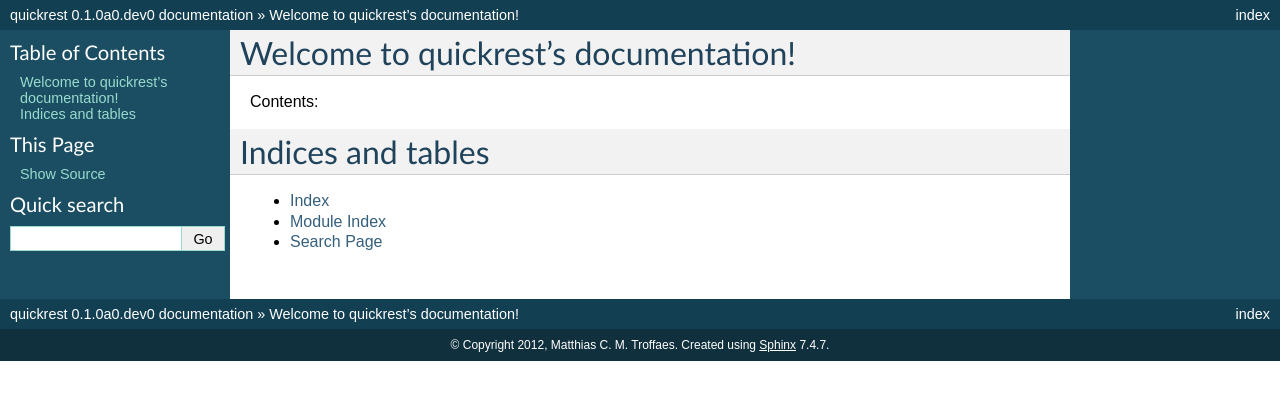
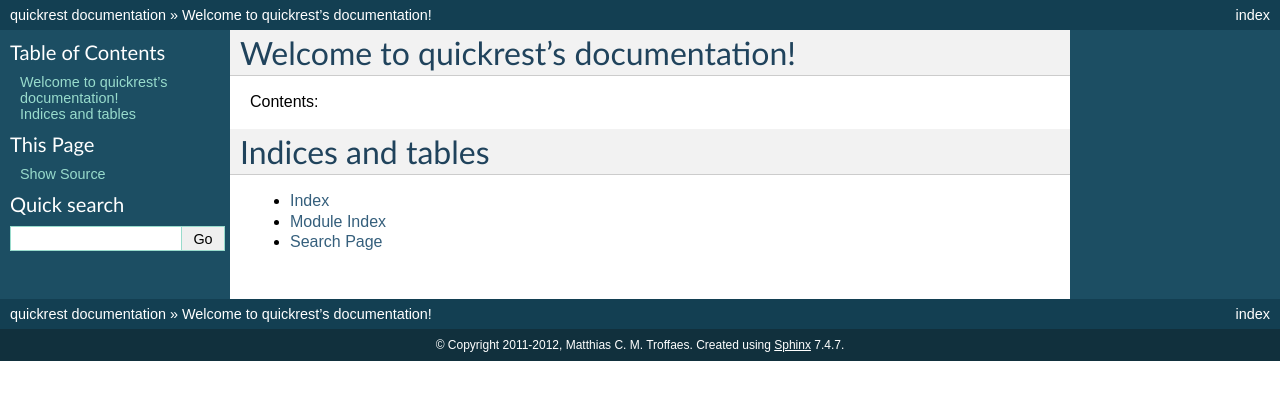
Before and after one commit to mcmtroffaes/quickrest, a Sphinx documentation site: the page built from docs/index.rst, in a window 1280 px wide. Shown: the top 400 px of the page. Built offline with Sphinx 7.4.7, drawn with Linux system fonts in a browser that asks for light colours; formulas are drawn with MathJax 3.

Commit message:
Copyright update, get version from file.

```diff
--- a/docs/conf.py
+++ b/docs/conf.py
@@ -41,16 +41,17 @@
 
 # General information about the project.
 project = u'quickrest'
-copyright = u'2012, Matthias C. M. Troffaes'
+copyright = u'2011-2012, Matthias C. M. Troffaes'
 
 # The version info for the project you're documenting, acts as replacement for
 # |version| and |release|, also used in various other places throughout the
 # built documents.
 #
+# The full version, including alpha/beta/rc tags.
+with open("../VERSION", "rb") as version_file:
+    release = version_file.read().strip()
 # The short X.Y version.
-version = '0.1.0a0.dev0'
-# The full version, including alpha/beta/rc tags.
-release = '0.1.0a0.dev0'
+version = '.'.join(release.split('.')[:2])
 
 # The language for content autogenerated by Sphinx. Refer to documentation
 # for a list of supported languages.
```
